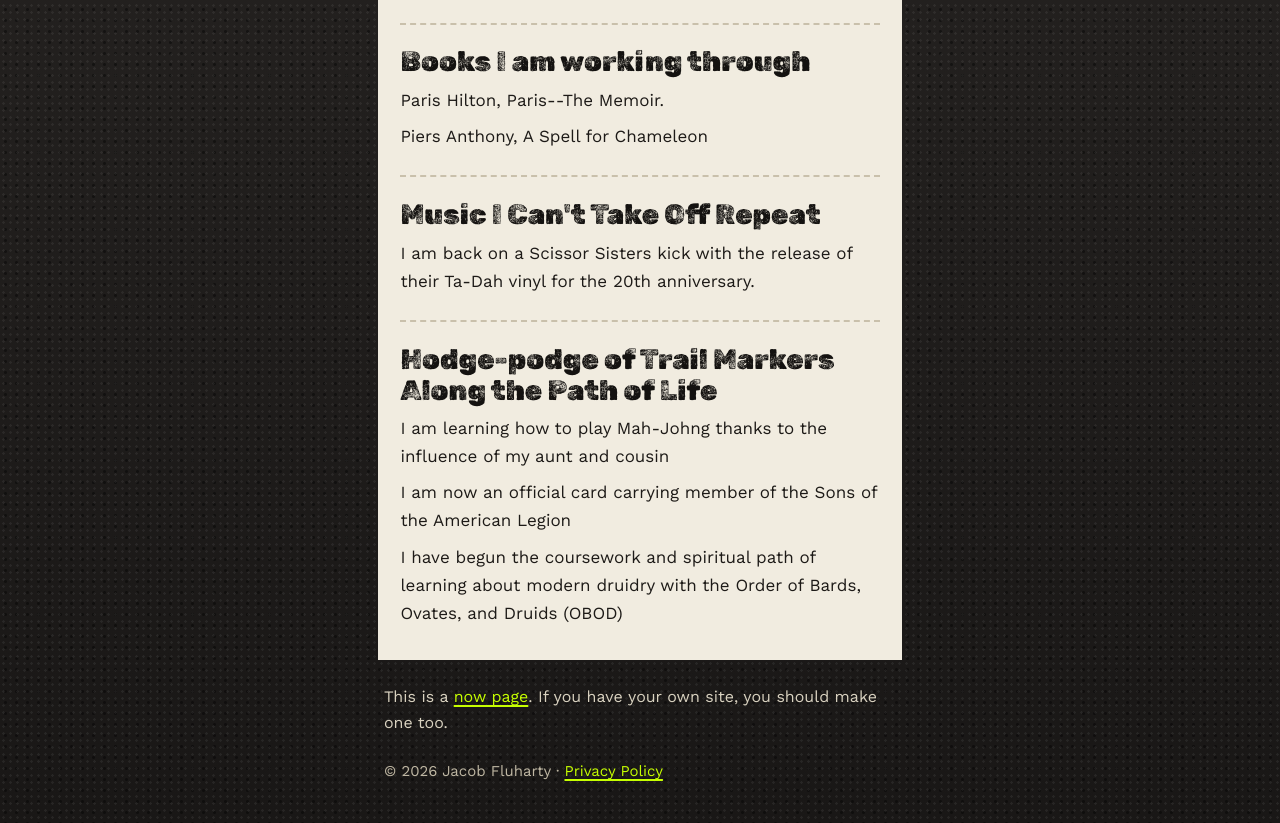
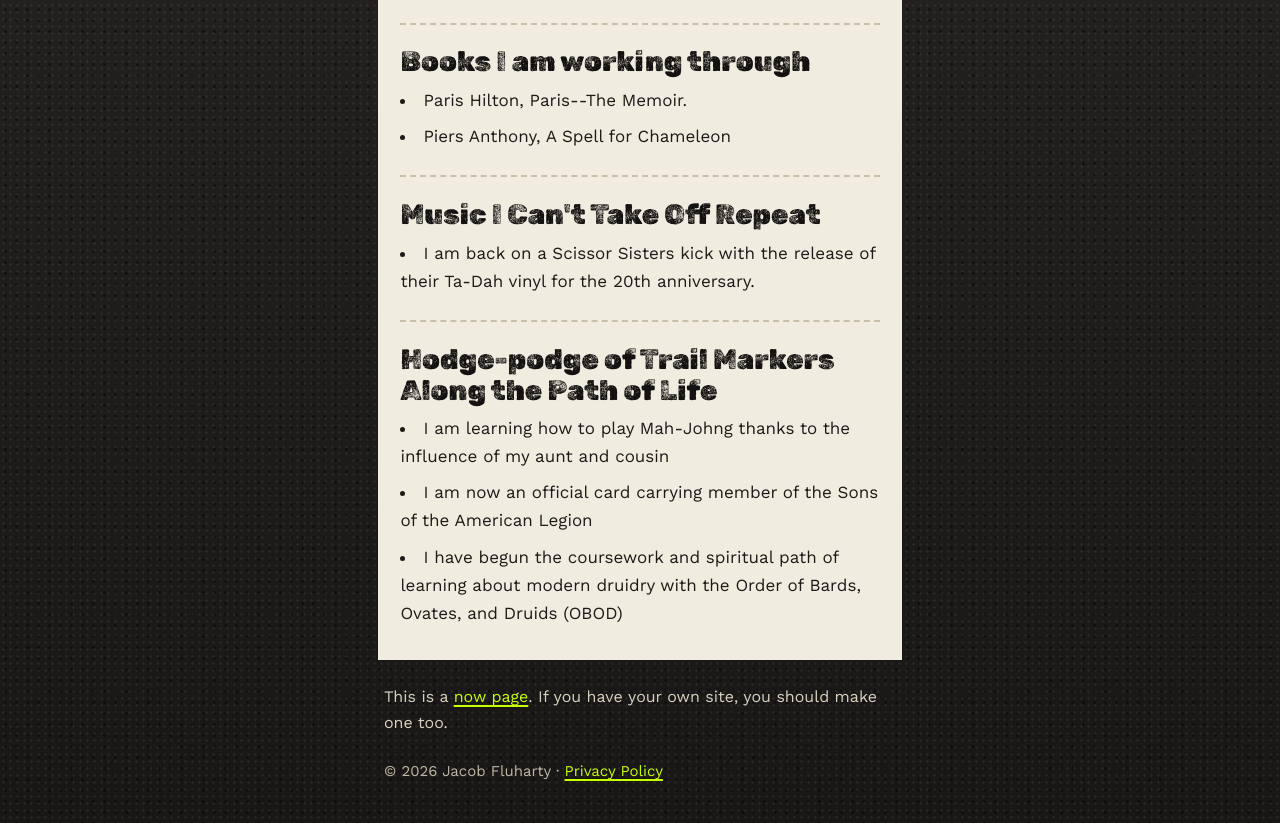
Before and after one commit to JMichaelFlu/PersonalLandingPage, a plain HTML site: page public/now.html in a window 1280 px wide. Shown: the part 733-1556 px from the top of the page. Drawn offline with Linux system fonts and the light colour scheme.

Commit message:
Convert paragraphs to list items in now.html
Signed-off-by: Jacob F <jacob@fluharty.link>

```diff
--- a/public/now.html
+++ b/public/now.html
@@ -63,20 +63,20 @@
 
                 <section>
                     <h2>Books I am working through</h2>
-                    <p>Paris Hilton, Paris--The Memoir.</p>
-                    <p>Piers Anthony, A Spell for Chameleon</p>
+                    <li>Paris Hilton, Paris--The Memoir.</li>
+                    <li>Piers Anthony, A Spell for Chameleon</li>
                 </section>
 
                 <section>
                     <h2>Music I Can't Take Off Repeat</h2>
-                    <p>I am back on a Scissor Sisters kick with the release of their Ta-Dah vinyl for the 20th anniversary. </p>
+                    <li>I am back on a Scissor Sisters kick with the release of their Ta-Dah vinyl for the 20th anniversary.</li>
                 </section>
 
                 <section>
                     <h2>Hodge-podge of Trail Markers Along the Path of Life</h2>
-                    <p>I am learning how to play Mah-Johng thanks to the influence of my aunt and cousin</p>
-                    <p>I am now an official card carrying member of the Sons of the American Legion</p>
-                    <p>I have begun the coursework and spiritual path of learning about modern druidry with the Order of Bards, Ovates, and Druids (OBOD)</p>
+                    <li>I am learning how to play Mah-Johng thanks to the influence of my aunt and cousin</li>
+                    <li>I am now an official card carrying member of the Sons of the American Legion</li>
+                    <li>I have begun the coursework and spiritual path of learning about modern druidry with the Order of Bards, Ovates, and Druids (OBOD)</li>
                 </section>
             </article>
 
```
